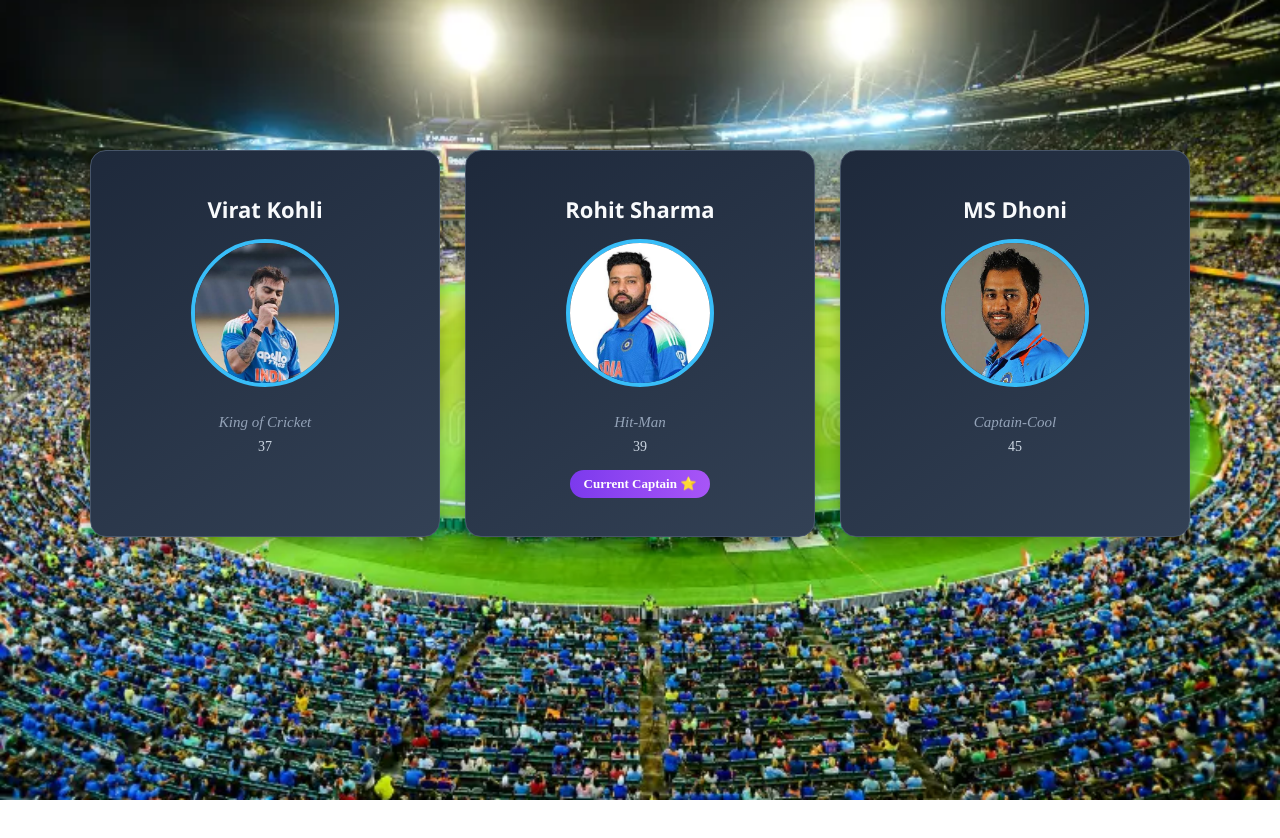
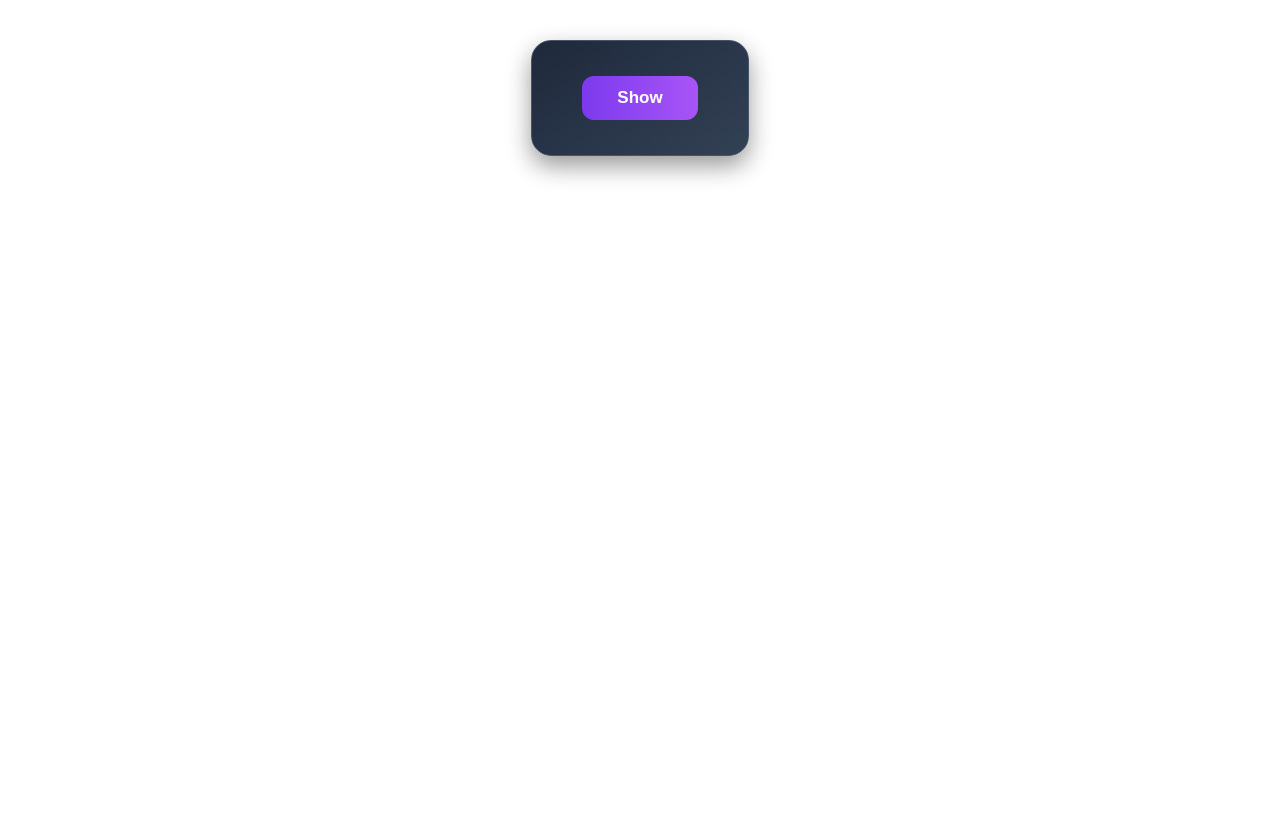
Before and after one commit to parth1566/React_Practice, a React (Vite) app in the folder react-practice/: page / in a window 1280 px wide. Before the commit the page ends 800 px from the top, so only its background shows below. Built offline with nearby package versions, Linux system fonts and the light colour scheme.

Commit message:
ReactPracticeQues

```diff
--- a/react-practice/src/App.jsx
+++ b/react-practice/src/App.jsx
@@ -1,16 +1,19 @@
 import { useState } from 'react';
-import UserCard from './Day1/UserCard';
-import viratPic from './assets/virat.png'
-import rohitPic from './assets/rohit.png'
-import dhoniPic from './assets/msdhoni.png'
+// import Counter from './Day2/Counter';
+import Toggle from './Day2/Toggle';
+
+// import UserCard from './Day1/UserCard';
+// import viratPic from './assets/virat.png'
+// import rohitPic from './assets/rohit.png'
+// import dhoniPic from './assets/msdhoni.png'
 
 
 function App() {
-  const players = [
-  { id: 1, name: "Virat Kohli", image: viratPic, desc: "King of Cricket", age: 37, isCaptain: false },
-  { id: 2, name: "Rohit Sharma", image: rohitPic, desc: "Hit-Man", age: 39, isCaptain: true },
-  { id: 3, name: "MS Dhoni", image: dhoniPic, desc: "Captain-Cool", age: 45, isCaptain: false }
-];
+//   const players = [
+//   { id: 1, name: "Virat Kohli", image: viratPic, desc: "King of Cricket", age: 37, isCaptain: false },
+//   { id: 2, name: "Rohit Sharma", image: rohitPic, desc: "Hit-Man", age: 39, isCaptain: true },
+//   { id: 3, name: "MS Dhoni", image: dhoniPic, desc: "Captain-Cool", age: 45, isCaptain: false }
+// ];
 
     // <div  className="container">
     //   <UserCard name = "Virat Kohli" image = {viratPic} desc = "King of Cricket" age = {37}/>
@@ -18,17 +21,21 @@ function App() {
     //   <UserCard name = "MS Dhoni" image = {dhoniPic} desc = "Captain-Cool" age = {45}/>
     // </div>
     return (
-    <div className="container">
-      {players.map((player) => (
-        <UserCard
-          key={player.id}
-          name={player.name}
-          image={player.image}
-          desc={player.desc}
-          age={player.age}
-          isCaptain={player.isCaptain}
-        />
-      ))}
+    // <div className="container">
+    //   {players.map((player) => (
+    //     <UserCard
+    //       key={player.id}
+    //       name={player.name}
+    //       image={player.image}
+    //       desc={player.desc}
+    //       age={player.age}
+    //       isCaptain={player.isCaptain}
+    //     />
+    //   ))}
+    // </div>
+    <div>
+      {/* <Counter/> */}
+      <Toggle/>
     </div>
 )
 }
--- /dev/null
+++ b/react-practice/src/Day2/Counter.css
@@ -0,0 +1,64 @@
+/* Counter container */
+.counter-container {
+  background: linear-gradient(145deg, #1e293b, #334155);
+  border-radius: 20px;
+  padding: 40px 60px;
+  text-align: center;
+  box-shadow: 0 10px 25px rgba(0, 0, 0, 0.4);
+  border: 1px solid #475569;
+  width: fit-content;
+  margin: 80px auto;
+}
+
+/* Count number */
+.count-display {
+  font-size: 80px;
+  font-weight: bold;
+  color: #38bdf8;
+  margin: 0 0 25px 0;
+  font-family: 'Segoe UI', sans-serif;
+  text-shadow: 0 0 20px rgba(56, 189, 248, 0.5);
+}
+
+/* Buttons row */
+.button-group {
+  display: flex;
+  gap: 15px;
+  justify-content: center;
+}
+
+/* All buttons */
+.button-group button {
+  font-size: 18px;
+  font-weight: bold;
+  padding: 12px 28px;
+  border: none;
+  border-radius: 12px;
+  cursor: pointer;
+  transition: transform 0.2s ease, box-shadow 0.2s ease;
+  color: white;
+}
+
+.button-group button:hover {
+  transform: translateY(-3px);
+  box-shadow: 0 6px 15px rgba(0, 0, 0, 0.4);
+}
+
+.button-group button:active {
+  transform: scale(0.95);
+}
+
+/* +1 button - green */
+.btn-plus {
+  background: linear-gradient(90deg, #059669, #10b981);
+}
+
+/* -1 button - red */
+.btn-minus {
+  background: linear-gradient(90deg, #dc2626, #ef4444);
+}
+
+/* Reset - gray */
+.btn-reset {
+  background: linear-gradient(90deg, #475569, #64748b);
+}
--- /dev/null
+++ b/react-practice/src/Day2/Counter.jsx
@@ -0,0 +1,19 @@
+import React, { useState } from 'react';
+import './Counter.css';
+
+const Counter = () => {
+    const [count, setCount] = useState(0);
+
+    return (
+        <div className="counter-container">
+            <h1 className="count-display">{count}</h1>
+            <div className="button-group">
+                <button className="btn-plus" onClick={() => setCount(count + 1)}>+1</button>
+                <button className="btn-minus" onClick={() => setCount(count - 1)}>-1</button>
+                <button className="btn-reset" onClick={() => setCount(0)}>Reset</button>
+            </div>
+        </div>
+    );
+}
+
+export default Counter;
--- /dev/null
+++ b/react-practice/src/Day2/Toggle.css
@@ -0,0 +1,52 @@
+/* Toggle container */
+.toggle-container {
+  background: linear-gradient(145deg, #1e293b, #334155);
+  border-radius: 20px;
+  padding: 35px 50px;
+  text-align: center;
+  box-shadow: 0 10px 25px rgba(0, 0, 0, 0.4);
+  border: 1px solid #475569;
+  width: fit-content;
+  margin: 40px auto;
+}
+
+/* Toggle button */
+.toggle-btn {
+  font-size: 17px;
+  font-weight: bold;
+  padding: 12px 35px;
+  border: none;
+  border-radius: 12px;
+  cursor: pointer;
+  color: white;
+  background: linear-gradient(90deg, #7c3aed, #a855f7);
+  transition: transform 0.2s ease, box-shadow 0.2s ease;
+}
+
+.toggle-btn:hover {
+  transform: translateY(-3px);
+  box-shadow: 0 6px 15px rgba(168, 85, 247, 0.4);
+}
+
+.toggle-btn:active {
+  transform: scale(0.93);
+}
+
+/* Message with fade-in animation */
+.toggle-message {
+  color: #f8fafc;
+  font-size: 20px;
+  margin-top: 20px;
+  animation: fadeIn 0.4s ease;
+}
+
+@keyframes fadeIn {
+  from {
+    opacity: 0;
+    transform: translateY(-10px);
+  }
+  to {
+    opacity: 1;
+    transform: translateY(0);
+  }
+}
--- /dev/null
+++ b/react-practice/src/Day2/Toggle.jsx
@@ -0,0 +1,16 @@
+import React,{useState} from 'react'
+import './Toggle.css';
+
+const Toggle = () => {
+    const[isVisible, setIsVisible] = useState(false);
+  return (
+    <div className="toggle-container">
+            <button className="toggle-btn" onClick={() => setIsVisible(!isVisible)}>
+                {isVisible ? "Hide" : "Show"}
+            </button>
+            {isVisible && <p className="toggle-message">🎉 You can see me now!</p>}
+    </div>
+  )
+}
+
+export default Toggle
--- a/react-practice/src/index.css
+++ b/react-practice/src/index.css
@@ -1,5 +1,5 @@
 body {
-  background-image: url('./assets/mcg.png');
+  /* background-image: url('./assets/mcg.png'); */
   background-size: cover;
   background-position: center;
   background-repeat: no-repeat;
```
